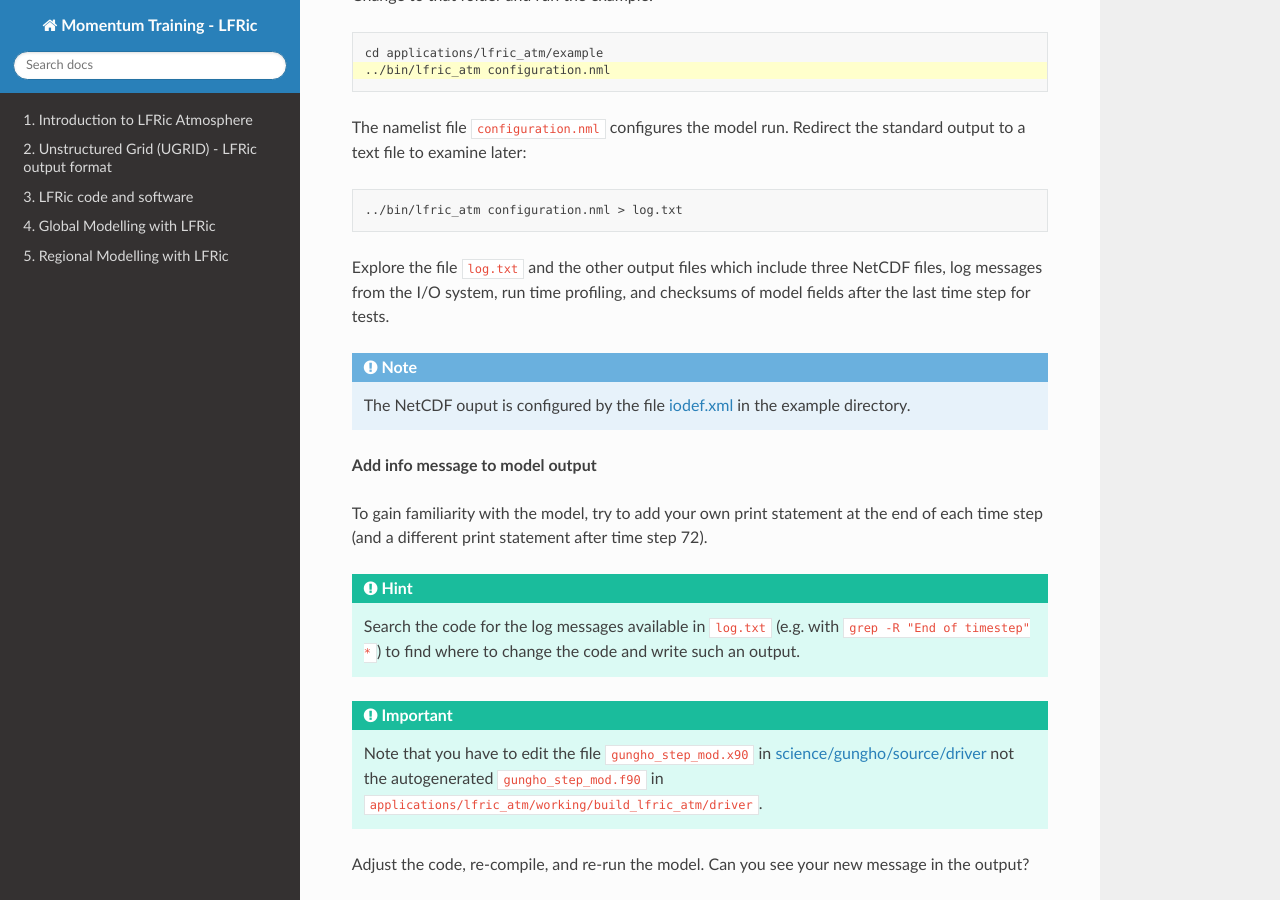
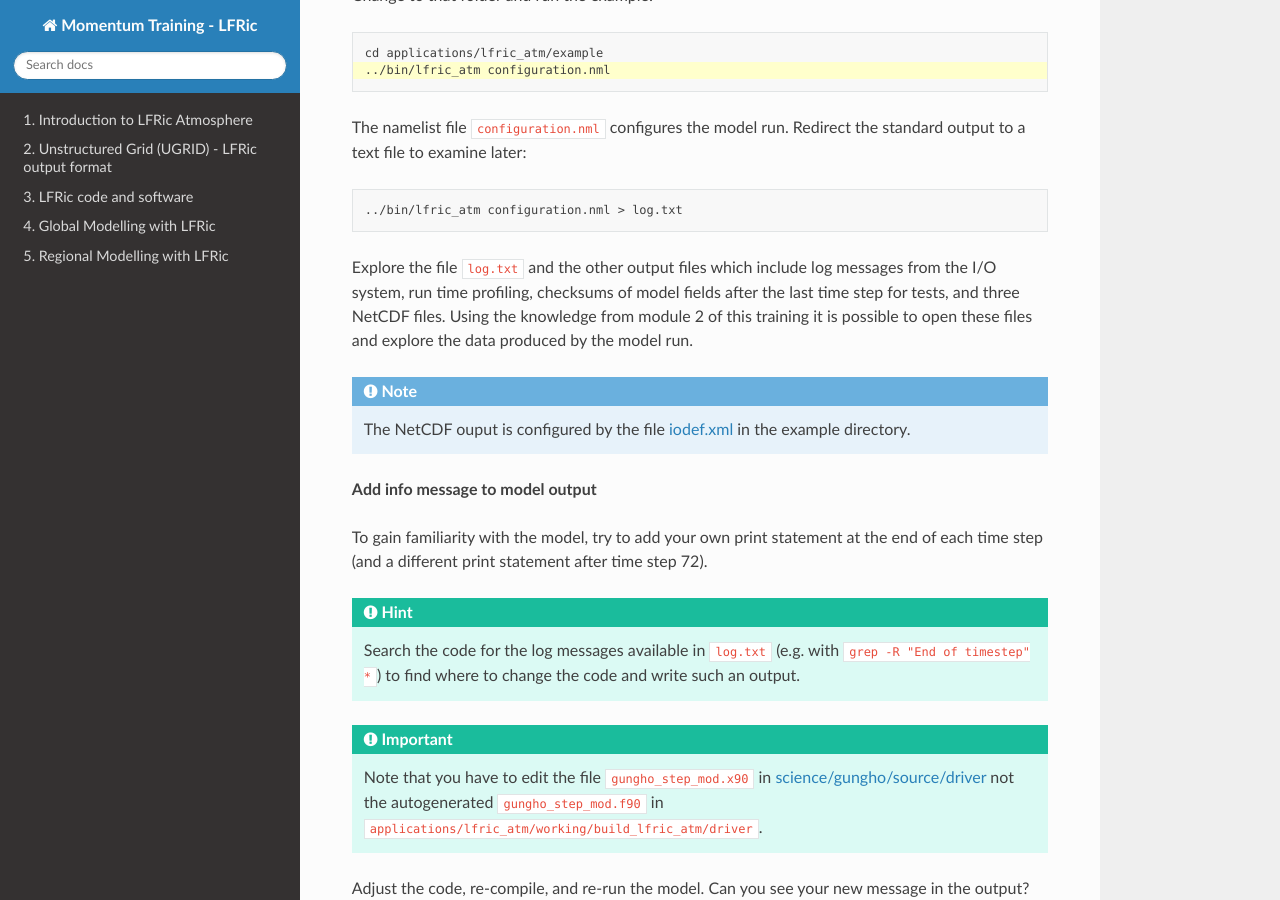
Before and after one commit to MetOffice/LFRic-Atmosphere-Training, a Sphinx documentation site: the page built from source/lfric_infrastructure/practical_command_line.rst, in a window 1280 px wide and 900 px high, scrolled down 1116 px. Built offline with Sphinx 7.4.7 and the Read the Docs theme 3.1.0, drawn with Linux system fonts in a browser that asks for light colours.

Commit message:
mention knowldge from module 2 in command line practical

```diff
--- a/source/lfric_infrastructure/practical_command_line.rst
+++ b/source/lfric_infrastructure/practical_command_line.rst
@@ -49,7 +49,7 @@ The namelist file ``configuration.nml`` configures the model run. Redirect the s
 
    ../bin/lfric_atm configuration.nml > log.txt
 
-Explore the file ``log.txt`` and the other output files which include three NetCDF files, log messages from the I/O system, run time profiling, and checksums of model fields after the last time step for tests.
+Explore the file ``log.txt`` and the other output files which include log messages from the I/O system, run time profiling, checksums of model fields after the last time step for tests, and three NetCDF files. Using the knowledge from module 2 of this training it is possible to open these files and explore the data produced by the model run.
 
 .. note::  The NetCDF ouput is configured by the file `iodef.xml  <https://code.metoffice.gov.uk/trac/lfric_apps/browser/main/trunk/applications/lfric_atm/example/iodef.xml#L46>`_ in the example directory.
 
```
